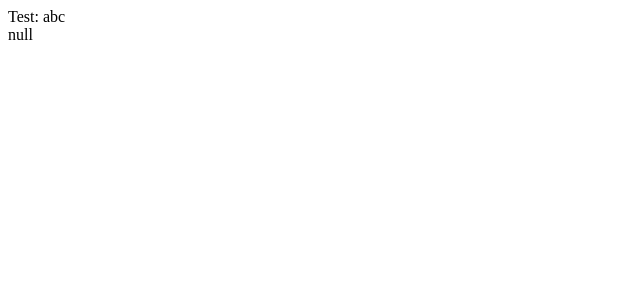
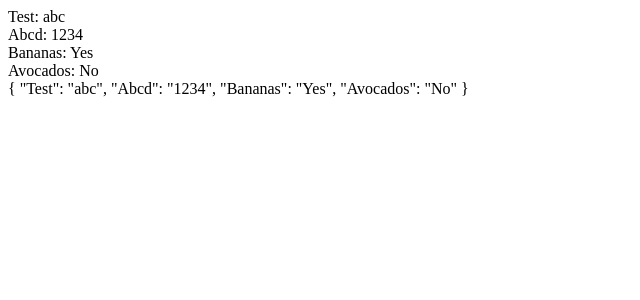
Before and after one commit to CSIDanielD/custom-form-test, an Angular app: page / in a window 1280 px wide. Shown: the top 300 px of the page, without its empty margins (0-640 px from the left). Built offline with nearby package versions, Linux system fonts and the light colour scheme.

Commit message:
Got initial FormGroup creation working

```diff
--- a/src/app/app.component.html
+++ b/src/app/app.component.html
@@ -1,3 +1,6 @@
 <app-custom-form>
   <app-custom-form-field fieldName="Test" placeHolder="abc"></app-custom-form-field>
+  <app-custom-form-field fieldName="Abcd" placeHolder="1234"></app-custom-form-field>
+  <app-custom-form-field fieldName="Bananas" placeHolder="Yes"></app-custom-form-field>
+  <app-custom-form-field fieldName="Avocados" placeHolder="No"></app-custom-form-field>
 </app-custom-form>
--- a/src/app/custom-form/custom-form.component.html
+++ b/src/app/custom-form/custom-form.component.html
@@ -1,3 +1,3 @@
 <div *ngFor="let field of formFields">{{field.fieldName}}: {{field.placeHolder}}</div>
 
-<div>{{formGroup | json}}</div>
+<div>{{formGroup.value | json}}</div>
--- a/src/app/custom-form/custom-form.component.ts
+++ b/src/app/custom-form/custom-form.component.ts
@@ -5,7 +5,7 @@ import {
   OnInit,
   QueryList
 } from "@angular/core";
-import { FormBuilder, FormControl, FormGroup } from "@angular/forms";
+import { FormControl, FormGroup } from "@angular/forms";
 import { CustomFormFieldComponent } from "../custom-form-field/custom-form-field.component";
 
 @Component({
@@ -19,21 +19,21 @@ export class CustomFormComponent implements OnInit, AfterContentInit {
 
   public formGroup: FormGroup | null = null;
 
-  constructor(private fb: FormBuilder) {}
+  constructor() {}
 
   ngOnInit() {}
 
   ngAfterContentInit() {
     // Build the FormGroup from composed children.
-    let controls: FormControl[] = [];
+    let controls: { [fieldName: string]: FormControl } = {};
 
     this.formFields.forEach(field => {
-      controls.push(
-        new FormControl({
-          value: field.placeHolder,
-          disabled: field.disabled
-        })
-      );
+      controls[field.fieldName] = new FormControl({
+        value: field.placeHolder,
+        disabled: field.disabled
+      });
     });
+
+    this.formGroup = new FormGroup(controls);
   }
 }
```
